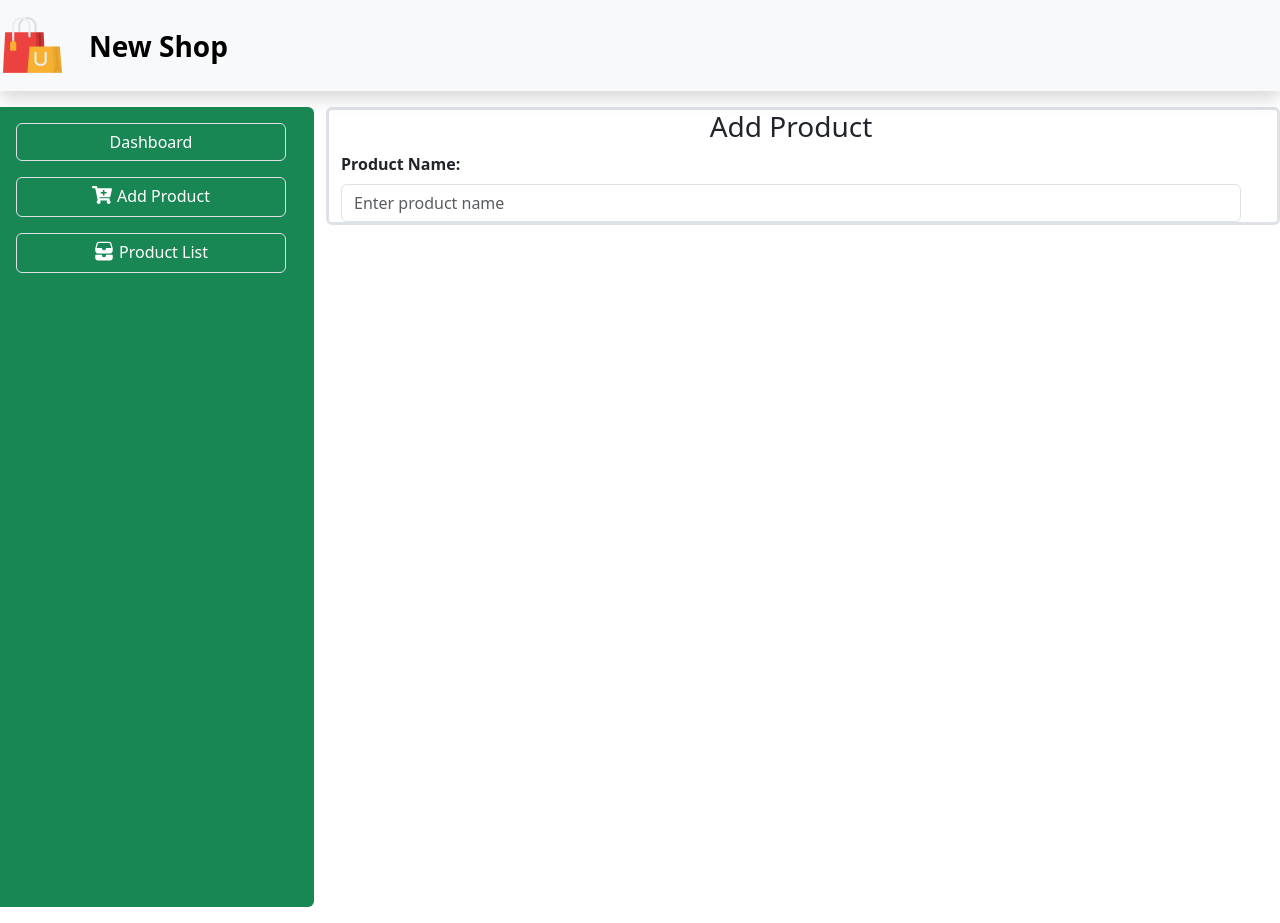
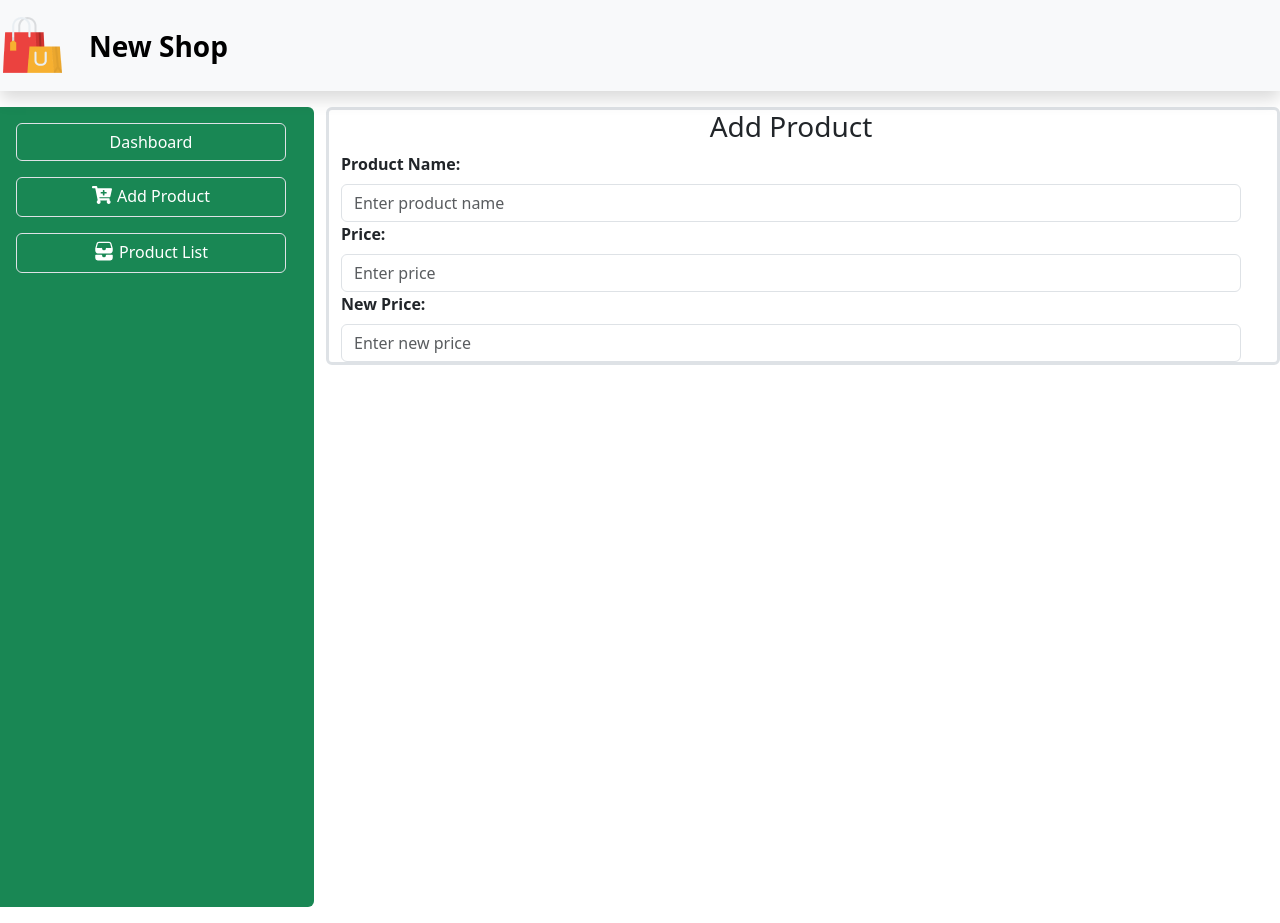
Before and after one commit to sulochanbarakoti/e-commerce, a React (Create React App) app in the folder frontend/: page /admin/dashboard in a window 1280 px wide. Built offline with nearby package versions, Linux system fonts and the light colour scheme.

Commit message:
some update

```diff
--- a/frontend/src/Pages/Admin/AddProduct.js
+++ b/frontend/src/Pages/Admin/AddProduct.js
@@ -17,6 +17,25 @@ const AddProduct = () => {
               </Form.Label>
               <Form.Control type="text" placeholder="Enter product name" />
             </Form.Group>
+            <Form.Group>
+              <Col>
+                {" "}
+                <Col>
+                  {" "}
+                  <Form.Label>
+                    <div className="fw-bold">Price:</div>
+                  </Form.Label>
+                  <Form.Control type="text" placeholder="Enter price" />
+                </Col>
+                <Col>
+                  {" "}
+                  <Form.Label>
+                    <div className="fw-bold">New Price:</div>
+                  </Form.Label>
+                  <Form.Control type="text" placeholder="Enter new price" />
+                </Col>
+              </Col>
+            </Form.Group>
           </Form>
         </Row>
       </Row>
```
